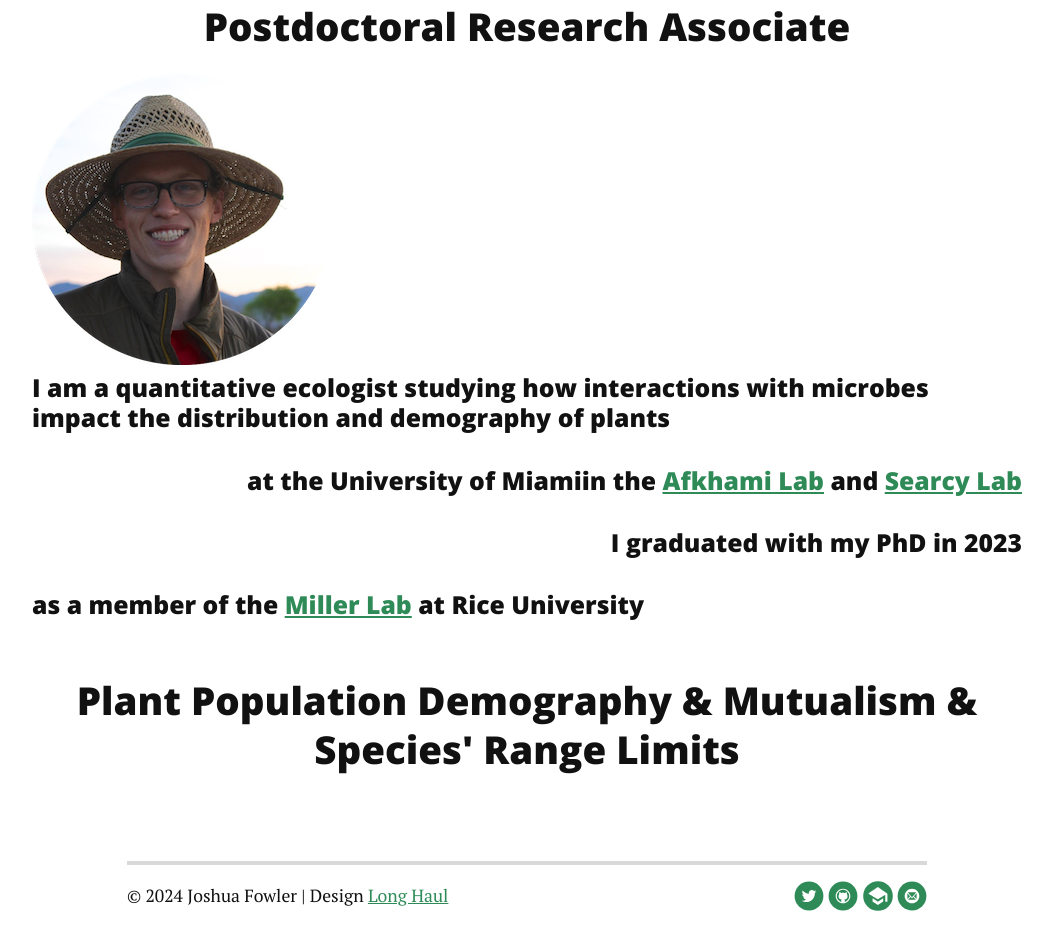
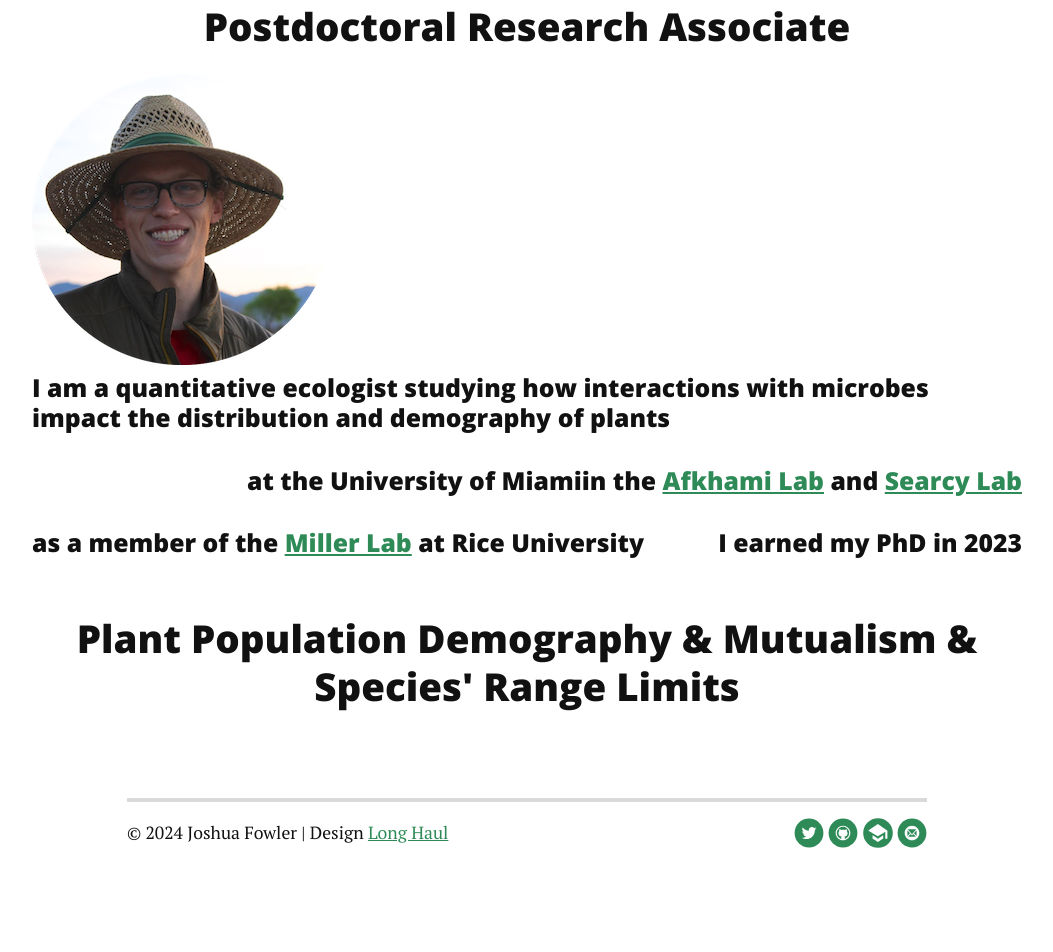
Before and after one commit to joshuacfowler/joshuacfowler.github.io, a Jekyll site: the page built from index.html, in a window 1280 px wide. Shown: the part 336-1288 px from the top of the page, without its empty margins (113-1166 px from the left). Built offline with Jekyll 4.4.1, drawn with Linux system fonts in a browser that asks for light colours; nearby versions of some CDN libraries; the list of posts is cut into pages by our own code; after the commit the page ends 1226 px from its top, so only the background shows below that.

Commit message:
Update index.html

```diff
--- a/index.html
+++ b/index.html
@@ -11,7 +11,8 @@ title: Home
 
          <h4 style="float:right"> in the <a href="https://michelleafkhami.wordpress.com/"> Afkhami Lab</a> and <a href="https://casearcy.wordpress.com/"> Searcy Lab</a></h4>
            <h4 style="float:right"> at the University of Miami</h4>
-         <h4 style="float:right"> I graduated with my PhD in 2023 </h4>
+
+         <h4 style="float:right"> I earned my PhD in 2023 </h4>
        <h4 style="float:left">as a member of the <a href="https://miller-lab-ecology.weebly.com/"> Miller Lab</a> at Rice University</h4>
   </div>
     <div>
```
